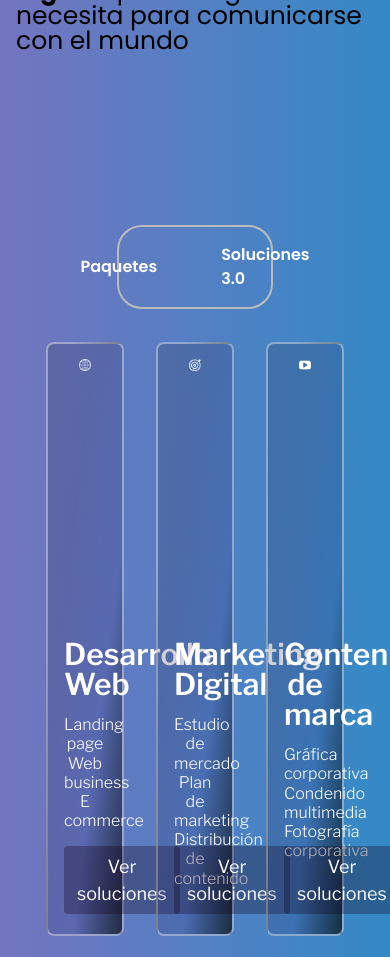
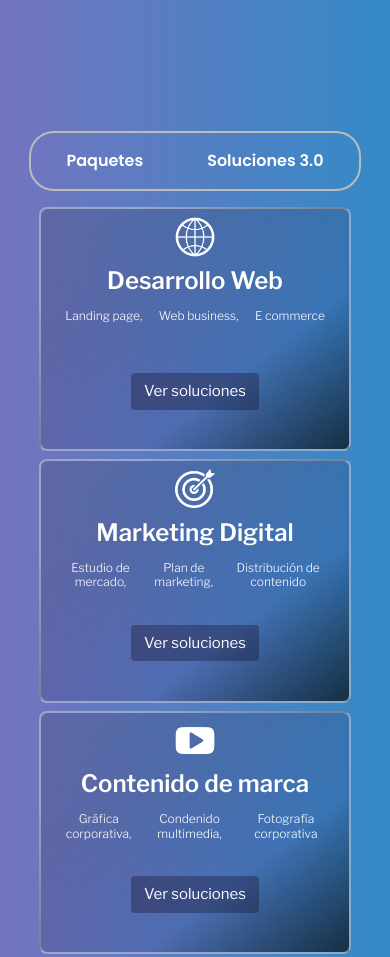
Before and after one commit to emilioMarchi/3.0-client, a React (Create React App) app: page / in a window 390 px wide. Shown: the part 1040-1997 px from the top of the page. Built offline with nearby package versions, Linux system fonts and the light colour scheme.

Commit message:
dev responsive section 2

```diff
--- a/src/componentes/Sec/Sections.css
+++ b/src/componentes/Sec/Sections.css
@@ -7,4 +7,10 @@
     .section-1{
         height: 135vh;
     }
+    .section-1 {
+        padding: 0;
+    }
+    .section-2 {
+        padding: 2rem 0 0 0;
+    }
 }
--- a/src/componentes/container/ServicesContainer/ServicesContainer.css
+++ b/src/componentes/container/ServicesContainer/ServicesContainer.css
@@ -4,5 +4,5 @@
     align-items: center;
 }
 .services-content {
-    width: 100%; height: 85%;
+    width: 100%; height: 100%;
 }
--- a/src/componentes/container/ServicesContainer/nodos/Card/Card.css
+++ b/src/componentes/container/ServicesContainer/nodos/Card/Card.css
@@ -64,3 +64,44 @@
     font-size: 18px;
     background-color: rgba(19, 0, 24, 0.308);
 }
+
+
+@media only screen and (max-width: 576px) {
+    .services-card {
+        width: 80%; height: 30%;
+        margin-bottom: 0.5rem;
+        margin-left: auto;
+        margin-right: auto;
+    }
+
+    .header-card {
+        height: 25%;
+    }
+    .header-card img {
+        width: 20%;
+        padding: 0.5rem;
+        margin-left: auto;
+        margin-right: auto;
+    }
+
+
+    .body-card {
+        height: 30%;
+    }
+    .body-card h3 {
+        font-size: 24px;
+    }
+    .body-card div {
+        display: flex;
+        justify-content: space-around;
+        align-items: center;
+    }
+    .body-card div h4 {
+        font-size: 12px;
+    }
+
+    .button {
+        font-size: 15px;
+        margin-top: 2rem;
+    }
+}
--- a/src/componentes/container/ServicesContainer/nodos/Card/Card.js
+++ b/src/componentes/container/ServicesContainer/nodos/Card/Card.js
@@ -16,7 +16,11 @@ export default function Card(props) {
                         (()=>{
                             const items = item.itemDescription
                             return(
-                                <h4>{items[0]}<br/>{items[1]}<br/>{items[2]}<br/></h4>
+                                <div>
+                                    <h4>{`${items[0]}, `}</h4>
+                                    <h4>{`${items[1]}, `}</h4>
+                                    <h4>{items[2]}</h4>
+                                </div>
                             )
                         })()
                     }
--- a/src/componentes/container/ServicesContainer/nodos/Header/Header.css
+++ b/src/componentes/container/ServicesContainer/nodos/Header/Header.css
@@ -20,3 +20,11 @@
     color: rgb(197, 148, 219);
     font-size: 35px;
 }
+
+
+@media only screen and (max-width: 576px) {
+    .services-header {
+        width: 85%;
+        margin-bottom: 1rem;
+    }
+}
--- a/src/componentes/container/ServicesContainer/nodos/List.js/List.css
+++ b/src/componentes/container/ServicesContainer/nodos/List.js/List.css
@@ -4,3 +4,9 @@
     align-items: center;
     justify-content: center;
 }
+
+@media only screen and (max-width: 576px) {
+    .services-list {
+        display: block;
+    }
+}
```
